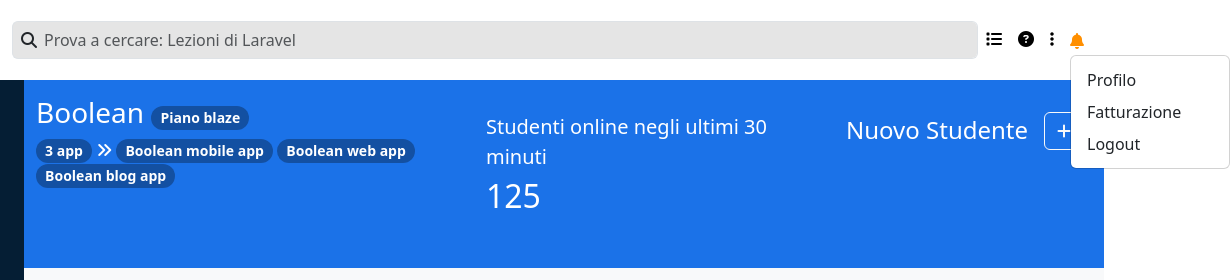
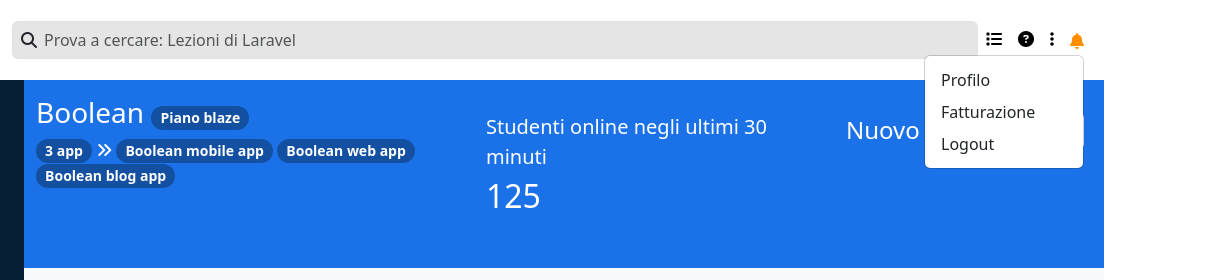
Before and after one commit to SantiGalvan/html-css-bootstrap-dashboard, a plain HTML site: page index.html in a window 1280 px wide. Both pictures are taken after a click on the link 1253 px from the left and 40 px from the top of the page. Shown: the top 280 px of the page, 176-1406 px from the left, 1230 px wide, since content can reach past the window. Drawn offline with nearby package versions, Linux system fonts and the light colour scheme.

Commit message:
fixed dropdown

```diff
--- a/index.html
+++ b/index.html
@@ -48,7 +48,7 @@
                                 <a href="#" data-bs-toggle="dropdown" data-bs-display="static" aria-expanded="false">
                                     <i class="fa-solid fa-bell"></i>
                                 </a>
-                                <ul class="dropdown-menu dropdown-menu-end dropdown-menu-lg-start">
+                                <ul class="dropdown-menu dropdown-menu-end">
                                     <li><a class="dropdown-item" href="#">Profilo</a></li>
                                     <li><a class="dropdown-item" href="#">Fatturazione</a></li>
                                     <li><a class="dropdown-item" href="#">Logout</a></li>
```
